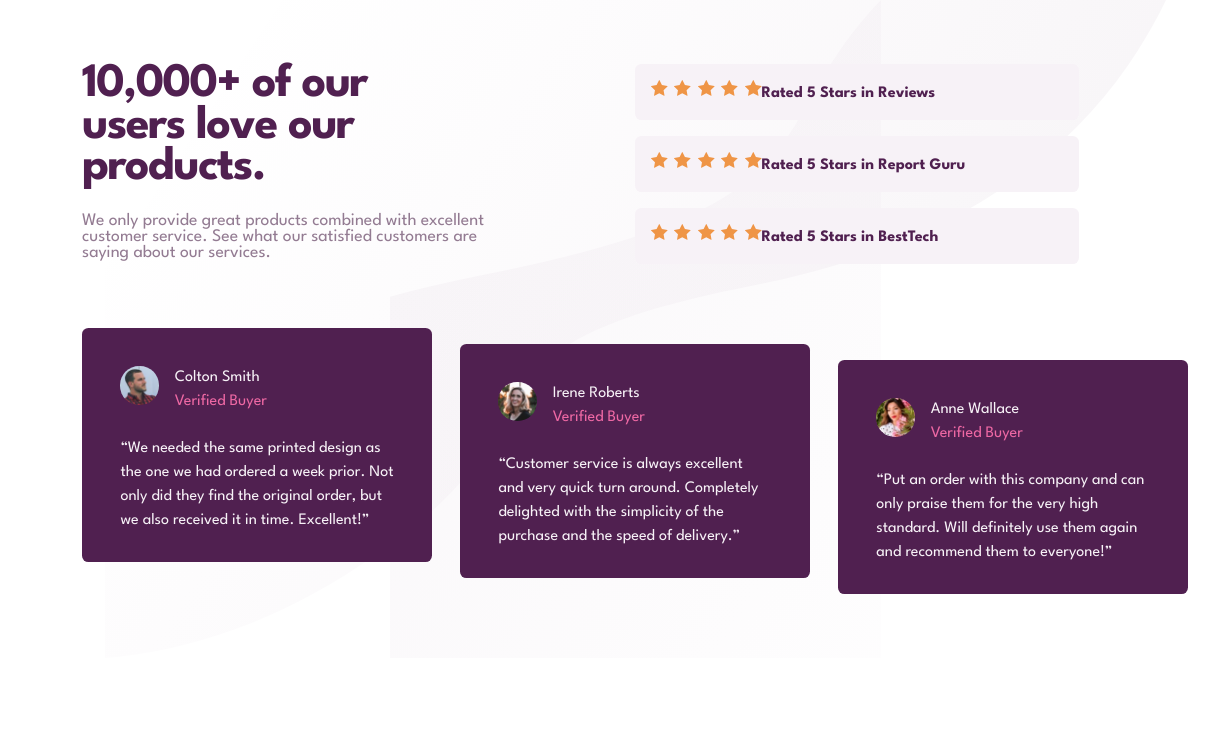
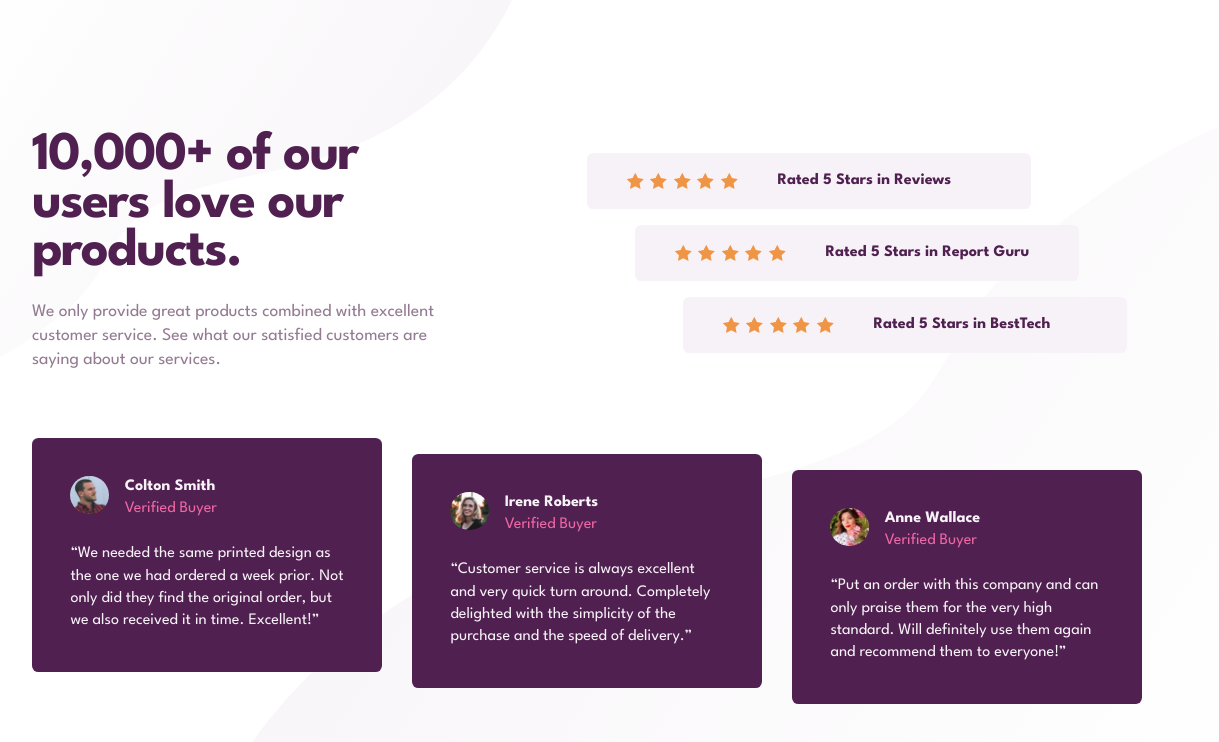
Before and after one commit to SpacemanOG/Social-proof-section, a plain HTML site: page index.html in a window 1536 px wide. Shown: the whole page, without its empty margins (133-1352 px from the left). Drawn offline with Linux system fonts and the light colour scheme.

Commit message:
Complete without Readme

```diff
--- a/styles.css
+++ b/styles.css
@@ -9,13 +9,13 @@ body {
     font-family: 'League Spartan', sans-serif;
     background-image: url(./images/bg-pattern-top-mobile.svg), url(./images/bg-pattern-bottom-mobile.svg);
     background-position: top, bottom;
-    background-size: contain;
+    background-size: 374px 232px, 375px 503px;
     background-repeat: no-repeat, no-repeat;
 }
 
 .contentWrapper {
     width: 80vw;
-    margin: 4rem auto;
+    margin: 5.5rem auto;
 }
 
 header h1 {
@@ -96,9 +96,20 @@ blockquote:after {
 /* DESKTOP VERSION */
 
 @media (min-width: 1440px) {
+    body {
+        background-image: url(./images/bg-pattern-top-desktop.svg), url(./images/bg-pattern-bottom-desktop.svg);
+        background-position: top left, bottom right;
+        background-size: 42%, 78%;
+        background-repeat: no-repeat, no-repeat;
+        overflow: hidden;
+        margin: 0;
+        padding: 0;
+    }
 
     .contentWrapper {
-        width: 72vw;
+        width: 1110px;
+        height: 580px;
+        margin: 132px 165px 110px;
     }
 
     /* STARTING FROM THE BOTTOM 3 CARDS */
@@ -110,7 +121,7 @@ blockquote:after {
     .cutomerTestimonialBox {
         width: 350px;
         height: 234px;
-        line-height: 1.5rem;
+        line-height: 1.4rem;
         padding: 2.4rem;
         margin: 0;
     }
@@ -123,12 +134,21 @@ blockquote:after {
         margin-top: 2rem;
     }
 
+    .customerInfo p {
+        font-weight: bold;
+    }
+
+    .verificationBadge {
+        font-weight: normal;
+    }
+
 
     /* NOW THE DESKTOP TOP SECTION SETTINGS */
 
     /* FIRST, TOP LEFT SECTION */
     .desktopTopSection {
         display: flex;
+        align-items: center;
         margin-bottom: 3rem;
     }
 
@@ -142,16 +162,17 @@ blockquote:after {
     }
 
     .headline h1 {
-        font-size: 3rem;
+        font-size: 3.4rem;
         margin: 0 0 1.5rem 0;
         width: 24rem;
-        line-height: 2.6rem;
+        line-height: 3rem;
         letter-spacing: -1.5px;
     }
 
     .headline p {
         width: 26rem;
         font-size: 1.1rem;
+        line-height: 1.5rem;
     }
 
     /* SECONDLY, THE TOP RIGHT SECTION */
@@ -159,13 +180,29 @@ blockquote:after {
         width: 444px;
         height: 56px;
         display: flex;
+        justify-content: baseline;
+    }
+
+    .starRatingBox div {
+        padding-left: 24px;
     }
 
     .starRatingBox img {
         width: 17px;
         height: 16px;
+        align-self: center;
     }
 
+    .starRatingBox h2 {
+        margin: 0 0 0 40px;
+        align-self: center;
+    }
 
+    .starRatingBox:nth-child(2) {
+        margin-left: 3rem;
+    }
 
+    .starRatingBox:nth-child(3) {
+        margin-left: 6rem;
+    }
 }
```
Also changed, not shown: Screen Shot 2022-11-02 at 22.20.00.png (added), Screen Shot 2022-11-02 at 22.20.51.png (added).
